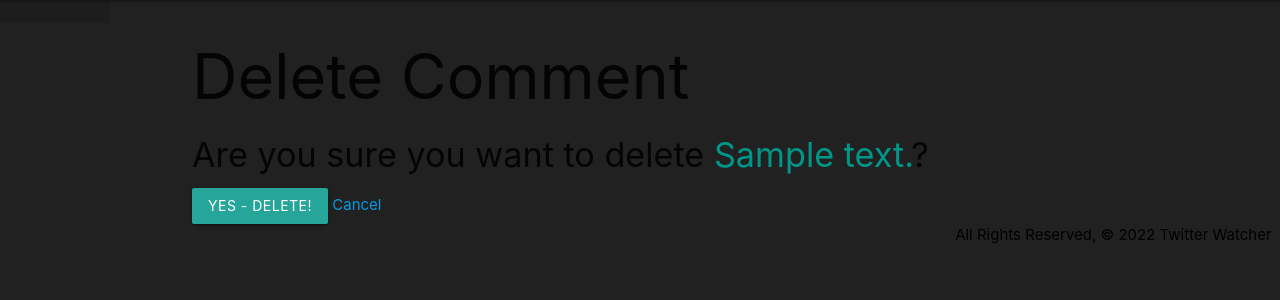
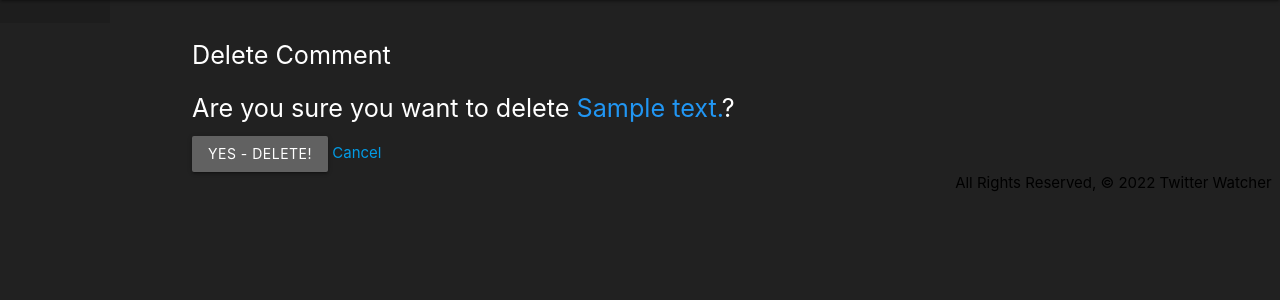
Before and after one commit to BRAKEL3SS/twitter-watcher-project3, a Django app: template main_app/templates/main_app/comment_confirm_delete.html in a window 1280 px wide. Shown: the part 64-364 px from the top of the page. Run offline with Django 4.2, Linux system fonts and the light colour scheme; the template is opened without the code that fills it: values that come from a table or form of the project are taken from there, others are empty; tables that the repository leaves empty hold one stand-in row (values such as "Sample post").

```diff
--- a/main_app/models.py
+++ b/main_app/models.py
@@ -1,5 +1,4 @@
 from django.db import models
-from django.urls import reverse
 from datetime import date
 from django.contrib.auth.models import User
 
--- a/main_app/templates/main_app/comment_confirm_delete.html
+++ b/main_app/templates/main_app/comment_confirm_delete.html
@@ -1,13 +1,13 @@
 {% extends 'base.html' %}
 
 {% block content %}
-  <h1>Delete Comment</h1>
+  <h1 class="white-text flow-text">Delete Comment</h1>
 
-  <h4>Are you sure you want to delete <span class="teal-text">{{ object.text }}</span>?</h4>
+  <h4 class="white-text flow-text">Are you sure you want to delete <span class="blue-text">{{ object.text }}</span>?</h4>
 
   <form action="" method="POST">
     {% csrf_token %}
-    <input type="submit" value="Yes - Delete!" class="btn">
+    <input type="submit" value="Yes - Delete!" class="btn grey darken-2">
     <a href="{% url 'feed' %}">Cancel</a>
   </form>
 {% endblock %}
--- a/main_app/templates/main_app/comment_form.html
+++ b/main_app/templates/main_app/comment_form.html
@@ -2,7 +2,7 @@
 
 {% block content %}
 
-    <h1>Edit <span class="teal-text">{{ object.text }}</span></h1>
+    <h1 class="white-text">Edit <span class="blue-text">{{ object.text }}</span></h1>
 
   <!-- Leaving the action empty makes the form post to the same url used to display it -->
   <form class="white-text" action="" method="post">
@@ -13,6 +13,6 @@
       <!-- form is an instance of a ModelForm class -->
       {{ form.as_table }}
     </table>
-    <input type="submit" value="Submit!" class="btn">
+    <input type="submit" value="Submit!" class="btn grey darken-2">
   </form>
 {% endblock %}
```
Also changed, not shown: main_app/views.py (+9 -2 lines).
